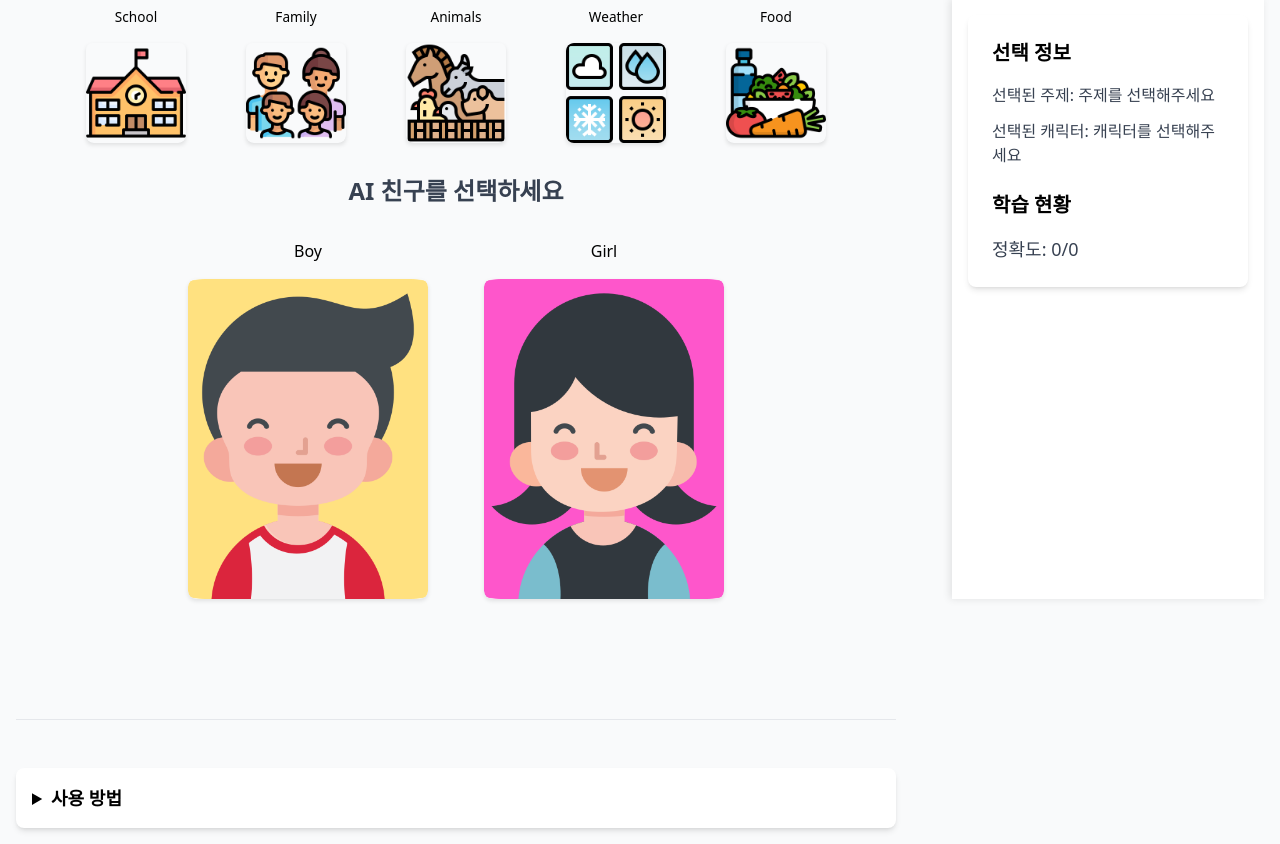
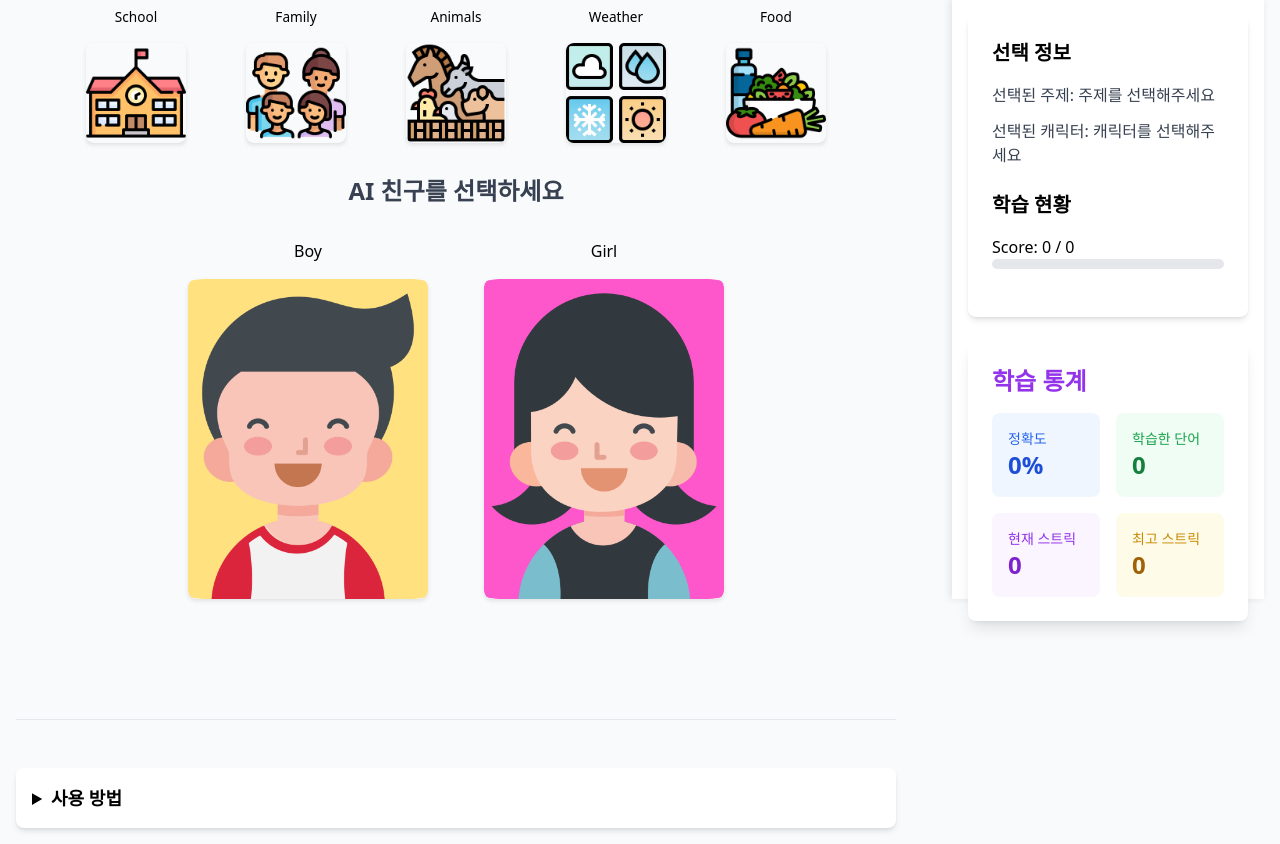
Before and after one commit to myogeon-ai/helloword, a Flask app: page / in a window 1280 px wide. Shown: the part 189-1033 px from the top of the page. Run offline with Flask 2, Linux system fonts and the light colour scheme; some libraries are stand-ins or nearby versions.

Commit message:
version2.1

```diff
--- a/static/js/main.js
+++ b/static/js/main.js
@@ -31,6 +31,25 @@ class AppState {
 class WordFriendsApp {
     constructor() {
         this.state = new AppState();
+        this.state = {
+            currentWord: '',
+            score: 0,
+            totalAttempts: 0,
+            totalWords: 0,
+            correctWords: 0,
+            streak: 0,
+            bestStreak: 0,
+            isRecording: false,
+
+        };
+        // Speech Recognition 초기화
+        this.recognition = new (window.SpeechRecognition || window.webkitSpeechRecognition)();
+        this.recognition.lang = 'en-US';
+        this.recognition.continuous = false;
+        this.recognition.interimResults = false;
+
+        // Speech Recognition 이벤트 핸들러 설정
+        this.setupSpeechRecognition();
         this.initialize();
     }
 
@@ -87,6 +106,11 @@ class WordFriendsApp {
             if (this.state.isInitialized) {
                 this.getNewWord();
             }
+            // 첫 단어 카드 생성
+            if (this.state.currentWord) {
+                this.createOrUpdateWordCard(this.state.currentWord);
+            }
+            this.updateStatistics(); // 초기 통계 표시
         } catch (error) {
             console.error('초기화 중 오류 발생:', error);
             this.showError('앱 초기화 중 오류가 발생했습니다.');
@@ -234,31 +258,161 @@ class WordFriendsApp {
         $('#feedback-message').removeClass('success error').text('');
     }
 
+    // createOrUpdateWordCard(word) {
+    //     const $container = $('#word-cards-container');
+    //     $container.empty();
+
+    //     const cardHtml = `
+    //         <div class="word-card bg-white rounded-lg shadow-md p-6 text-center">
+    //             <h3 class="text-2xl font-bold mb-4">${word}</h3>
+    //             <div class="flex justify-center space-x-4">
+    //                 <button class="play-btn px-4 py-2 bg-blue-500 text-white rounded-lg">
+    //                     <i class="fas fa-play"></i> Play
+    //                 </button>
+    //                 <button class="mic-btn px-4 py-2 bg-red-500 text-white rounded-lg">
+    //                     <i class="fas fa-microphone"></i> Record
+    //                 </button>
+    //             </div>
+    //             <div class="result-container mt-4"></div>
+    //         </div>
+    //     `;
+
+    //     $container.html(cardHtml);
+
+    //     // 버튼 이벤트 리스너 추가
+    //     const $card = $container.find('.word-card');
+    //     $card.find('.play-btn').on('click', () => this.playWord());
+    //     $card.find('.mic-btn').on('click', () => this.toggleRecording($card[0]));
+    // }
+
+
+
     createOrUpdateWordCard(word) {
-        const $container = $('#word-cards-container');
-        $container.empty();
+        // 기존 카드 제거
+        $('#word-card').remove();
 
         const cardHtml = `
-            <div class="word-card bg-white rounded-lg shadow-md p-6 text-center">
-                <h3 class="text-2xl font-bold mb-4">${word}</h3>
-                <div class="flex justify-center space-x-4">
-                    <button class="play-btn px-4 py-2 bg-blue-500 text-white rounded-lg">
-                        <i class="fas fa-play"></i> Play
+            <div id="word-card" class="word-card bg-white rounded-lg shadow-lg p-8 transform transition-all duration-300 hover:scale-105 max-w-md mx-auto">
+                <div class="text-4xl font-bold mb-6 text-purple-600 text-center">${word}</div>
+                <div class="flex flex-col gap-4">
+                    <button id="play-btn" class="play-btn group px-6 py-3 bg-blue-500 hover:bg-blue-600 text-white rounded-lg transition-all duration-200 flex items-center justify-center">
+                        <i class="fas fa-play mr-2"></i>
+                        <span class="group-hover:tracking-wider transition-all duration-200">Play</span>
                     </button>
-                    <button class="mic-btn px-4 py-2 bg-red-500 text-white rounded-lg">
-                        <i class="fas fa-microphone"></i> Record
+                    <button id="mic-btn" class="mic-btn group px-6 py-3 bg-red-500 hover:bg-red-600 text-white rounded-lg transition-all duration-200 flex items-center justify-center">
+                        <i class="fas fa-microphone mr-2"></i>
+                        <span class="group-hover:tracking-wider transition-all duration-200">Record</span>
                     </button>
                 </div>
-                <div class="result-container mt-4"></div>
-            </div>
-        `;
+                <div id="result-container" class="mt-6 text-center"></div>
+            </div>`;
 
-        $container.html(cardHtml);
+        // 카드를 컨테이너에 추가
+        $('#word-container').html(cardHtml);
+
+        // 애니메이션 관련 스타일 추가
+        if (!$('#card-animation-style').length) {
+            $('head').append(`
+                <style id="card-animation-style">
+                    .word-card {
+                        opacity: 0;
+                        animation: slideIn 0.5s ease forwards;
+                    }
+
+                    @keyframes slideIn {
+                        from {
+                            opacity: 0;
+                            transform: translateY(20px);
+                        }
+                        to {
+                            opacity: 1;
+                            transform: translateY(0);
+                        }
+                    }
+
+                    .play-btn:active, .mic-btn:active {
+                        transform: scale(0.95);
+                    }
+
+                    .result-success {
+                        animation: popIn 0.5s ease;
+                        color: #10B981;
+                    }
+
+                    .result-error {
+                        animation: shake 0.5s ease;
+                        color: #EF4444;
+                    }
+
+                    @keyframes popIn {
+                        0% { transform: scale(0.8); opacity: 0; }
+                        100% { transform: scale(1); opacity: 1; }
+                    }
+
+                    @keyframes shake {
+                        0%, 100% { transform: translateX(0); }
+                        25% { transform: translateX(-5px); }
+                        75% { transform: translateX(5px); }
+                    }
+                </style>
+            `);
+        }
 
         // 버튼 이벤트 리스너 추가
-        const $card = $container.find('.word-card');
-        $card.find('.play-btn').on('click', () => this.playWord());
-        $card.find('.mic-btn').on('click', () => this.toggleRecording($card[0]));
+        this.setupButtonListeners();
+    }
+
+    // 버튼 이벤트 리스너 설정을 위한 새로운 메서드
+    setupButtonListeners() {
+        const playBtn = $('#play-btn');
+        const micBtn = $('#mic-btn');
+
+        // 버튼 호버 효과
+        [playBtn, micBtn].forEach(btn => {
+            btn.on('mouseenter', function() {
+                $(this).find('i').addClass('animate-bounce');
+            }).on('mouseleave', function() {
+                $(this).find('i').removeClass('animate-bounce');
+            });
+        });
+
+        // 기존의 클릭 이벤트 리스너들
+        playBtn.on('click', () => {
+            this.playWord();
+            playBtn.addClass('scale-95');
+            setTimeout(() => playBtn.removeClass('scale-95'), 200);
+        });
+
+        micBtn.on('click', () => {
+            this.startRecording();
+            micBtn.addClass('scale-95');
+            setTimeout(() => micBtn.removeClass('scale-95'), 200);
+        });
+    }
+
+    // 새 단어를 가져오는 메서드
+    async getNewWord() {
+        try {
+            // API 호출 등의 로직...
+
+            // 새 단어로 카드 업데이트
+            this.createOrUpdateWordCard(this.state.currentWord);
+        } catch (error) {
+            console.error('Error getting new word:', error);
+        }
+    }
+
+    // 결과 표시 메서드 수정
+    showResult(message, isSuccess = true) {
+        const resultContainer = $('#result-container');
+        resultContainer.html(message);
+        resultContainer.removeClass('result-success result-error');
+        resultContainer.addClass(isSuccess ? 'result-success' : 'result-error');
+
+        // 결과 표시 애니메이션
+        resultContainer.css('animation', 'none');
+        resultContainer[0].offsetHeight; // reflow
+        resultContainer.css('animation', isSuccess ? 'popIn 0.5s ease' : 'shake 0.5s ease');
     }
 
     async playWord() {
@@ -357,6 +511,102 @@ class WordFriendsApp {
         $('#score').text(this.state.score);
         $('#total-attempts').text(this.state.totalAttempts);
     }
+    // 통계 업데이트 메서드
+    updateStatistics() {
+        const accuracy = this.state.totalWords === 0 ? 0 :
+            Math.round((this.state.correctWords / this.state.totalWords) * 100);
+
+        $('#accuracy').text(`${accuracy}%`);
+        $('#total-words').text(this.state.totalWords);
+        $('#current-streak').text(this.state.streak);
+        $('#best-streak').text(this.state.bestStreak);
+
+        // 통계 카드 업데이트 애니메이션
+        $('.stat-card').addClass('animate-pulse');
+        setTimeout(() => {
+            $('.stat-card').removeClass('animate-pulse');
+        }, 500);
+    }
+
+    // 로딩 상태 표시 메서드
+    showLoading() {
+        const loadingHtml = `
+            <div class="loading-spinner fixed inset-0 bg-black bg-opacity-50 flex items-center justify-center z-50">
+                <div class="bg-white rounded-lg p-6 flex flex-col items-center">
+                    <div class="animate-spin rounded-full h-12 w-12 border-4 border-purple-500 border-t-transparent"></div>
+                    <div class="mt-4 text-gray-700">Loading...</div>
+                </div>
+            </div>`;
+        $('body').append(loadingHtml);
+    }
+
+    hideLoading() {
+        $('.loading-spinner').remove();
+    }
+
+    // Speech Recognition 설정
+    setupSpeechRecognition() {
+        this.recognition.onstart = () => {
+            this.state.isRecording = true;
+            $('#mic-btn').addClass('recording');
+            this.showResult('듣고 있습니다...', true);
+        };
+
+        this.recognition.onend = () => {
+            this.state.isRecording = false;
+            $('#mic-btn').removeClass('recording');
+        };
+
+        this.recognition.onresult = (event) => {
+            const result = event.results[0][0].transcript;
+            this.handleSpeechResult(result);
+        };
+
+        this.recognition.onerror = (event) => {
+            console.error('Speech recognition error:', event.error);
+            this.showResult('음성 인식 오류가 발생했습니다.', false);
+            this.state.isRecording = false;
+            $('#mic-btn').removeClass('recording');
+        };
+    }
+
+    // 녹음 시작
+    startRecording() {
+        if (!this.state.isRecording) {
+            this.recognition.start();
+        }
+    }
+
+    // 음성 인식 결과 처리
+    handleSpeechResult(result) {
+        const userAnswer = result.toLowerCase().trim();
+        const isCorrect = this.checkAnswer(userAnswer);
+
+        if (isCorrect) {
+            this.showResult('정답입니다! 🎉', true);
+            // 잠시 후 새로운 단어 가져오기
+            setTimeout(() => this.getNewWord(), 1500);
+        } else {
+            this.showResult('다시 시도해보세요 😅', false);
+        }
+    }
+
+    // 정답 체크
+    checkAnswer(userAnswer) {
+        const isCorrect = userAnswer === this.state.currentWord.toLowerCase();
+
+        this.state.totalWords++;
+        if (isCorrect) {
+            this.state.correctWords++;
+            this.state.streak++;
+            this.state.bestStreak = Math.max(this.state.streak, this.state.bestStreak);
+        } else {
+            this.state.streak = 0;
+        }
+
+        this.updateStatistics();
+        return isCorrect;
+    }
 }
 
 // 앱 초기화
@@ -409,5 +659,81 @@ $('head').append(`
         #feedback-message:not(:empty) {
             animation: fadeIn 0.3s ease-out;
         }
+
+        .word-card {
+            opacity: 0;
+            animation: slideIn 0.5s ease forwards;
+        }
+
+        @keyframes slideIn {
+            from {
+                opacity: 0;
+                transform: translateY(20px);
+            }
+            to {
+                opacity: 1;
+                transform: translateY(0);
+            }
+        }
+
+        .result-success {
+            animation: popIn 0.5s ease;
+            color: #10B981;
+        }
+
+        .result-error {
+            animation: shake 0.5s ease;
+            color: #EF4444;
+        }
+
+        @keyframes popIn {
+            0% { transform: scale(0.8); opacity: 0; }
+            100% { transform: scale(1); opacity: 1; }
+        }
+
+        @keyframes shake {
+            0%, 100% { transform: translateX(0); }
+            25% { transform: translateX(-5px); }
+            75% { transform: translateX(5px); }
+        }
+            .stat-card {
+            transition: all 0.3s ease;
+        }
+
+        .stat-card:hover {
+            transform: translateY(-2px);
+            box-shadow: 0 4px 6px -1px rgba(0, 0, 0, 0.1),
+                       0 2px 4px -1px rgba(0, 0, 0, 0.06);
+        }
+
+        @keyframes pulse {
+            0%, 100% { transform: scale(1); }
+            50% { transform: scale(1.05); }
+        }
+
+        .animate-pulse {
+            animation: pulse 0.5s ease;
+        }
+            #mic-btn.recording {
+            animation: pulse-red 1.5s infinite;
+            background-color: #EF4444;
+        }
+
+        @keyframes pulse-red {
+            0% {
+                transform: scale(1);
+                box-shadow: 0 0 0 0 rgba(239, 68, 68, 0.7);
+            }
+
+            70% {
+                transform: scale(1.05);
+                box-shadow: 0 0 0 10px rgba(239, 68, 68, 0);
+            }
+
+            100% {
+                transform: scale(1);
+                box-shadow: 0 0 0 0 rgba(239, 68, 68, 0);
+            }
+        }
     </style>
 `);
--- a/templates/index.html
+++ b/templates/index.html
@@ -9,6 +9,13 @@
     <script src="https://code.jquery.com/jquery-3.6.0.min.js"></script>
     <!-- Font Awesome 아이콘 추가 -->
     <link rel="stylesheet" href="https://cdnjs.cloudflare.com/ajax/libs/font-awesome/6.0.0/css/all.min.css">
+    <link rel="stylesheet" href="https://cdnjs.cloudflare.com/ajax/libs/font-awesome/5.15.4/css/all.min.css">
+    <!-- jQuery -->
+    <script src="https://code.jquery.com/jquery-3.6.0.min.js"></script>
+    <!-- Font Awesome -->
+    <link rel="stylesheet" href="https://cdnjs.cloudflare.com/ajax/libs/font-awesome/5.15.4/css/all.min.css">
+    <!-- Tailwind CSS -->
+    <script src="https://cdn.tailwindcss.com"></script>
 </head>
 <body class="bg-gray-50">
     <!-- 메인 컨테이너 -->
@@ -112,6 +119,15 @@
                 <div id="word-cards-container" class="grid gap-6 hidden">
                     <!-- 단어 카드들이 여기에 동적으로 추가됨 -->
                 </div>
+                <!-- HTML 파일 내부 적절한 위치에 -->
+                    <div id="word-container" class="mt-4"></div>
+
+
+
+
+
+
+
 
                 <!-- 도움말 섹션 -->
                 <div class="help-section mt-12">
@@ -139,8 +155,41 @@
                     <div id="selected-gender" class="mb-6 text-gray-700">캐릭터를 선택해주세요</div>
 
                     <h3 class="text-xl font-bold mb-4">학습 현황</h3>
-                    <div id="score-display" class="text-lg text-gray-700">
+                    <!-- <div id="score-display" class="text-lg text-gray-700">
                         정확도: <span id="score">0</span>/<span id="total-attempts">0</span>
+                    </div> -->
+                    <!-- 점수 표시 섹션 위나 아래에 배치 -->
+                    <div id="score-section" class="mb-4">
+                        <!-- 기존 점수 표시 -->
+                        <div>Score: <span id="score">0</span> / <span id="total-attempts">0</span></div>
+
+                        <!-- 프로그레스 바 추가 -->
+                        <div id="progress-bar" class="w-full bg-gray-200 rounded-full h-2.5 mb-6">
+                            <div class="progress-fill bg-purple-600 h-2.5 rounded-full transition-all duration-500" style="width: 0%"></div>
+                        </div>
+                    </div>
+                </div>
+
+                <!-- 학습 통계 대시보드 -->
+                <div id="statistics-container" class="mt-6 bg-white rounded-lg shadow-lg p-6 max-w-md mx-auto">
+                    <h2 class="text-2xl font-bold mb-4 text-purple-600">학습 통계</h2>
+                    <div class="grid grid-cols-2 gap-4">
+                        <div class="stat-card p-4 bg-blue-50 rounded-lg">
+                            <div class="text-sm text-blue-600">정확도</div>
+                            <div id="accuracy" class="text-2xl font-bold text-blue-700">0%</div>
+                        </div>
+                        <div class="stat-card p-4 bg-green-50 rounded-lg">
+                            <div class="text-sm text-green-600">학습한 단어</div>
+                            <div id="total-words" class="text-2xl font-bold text-green-700">0</div>
+                        </div>
+                        <div class="stat-card p-4 bg-purple-50 rounded-lg">
+                            <div class="text-sm text-purple-600">현재 스트릭</div>
+                            <div id="current-streak" class="text-2xl font-bold text-purple-700">0</div>
+                        </div>
+                        <div class="stat-card p-4 bg-yellow-50 rounded-lg">
+                            <div class="text-sm text-yellow-600">최고 스트릭</div>
+                            <div id="best-streak" class="text-2xl font-bold text-yellow-700">0</div>
+                        </div>
                     </div>
                 </div>
             </div>
```
Also changed, not shown: 1 other file.
